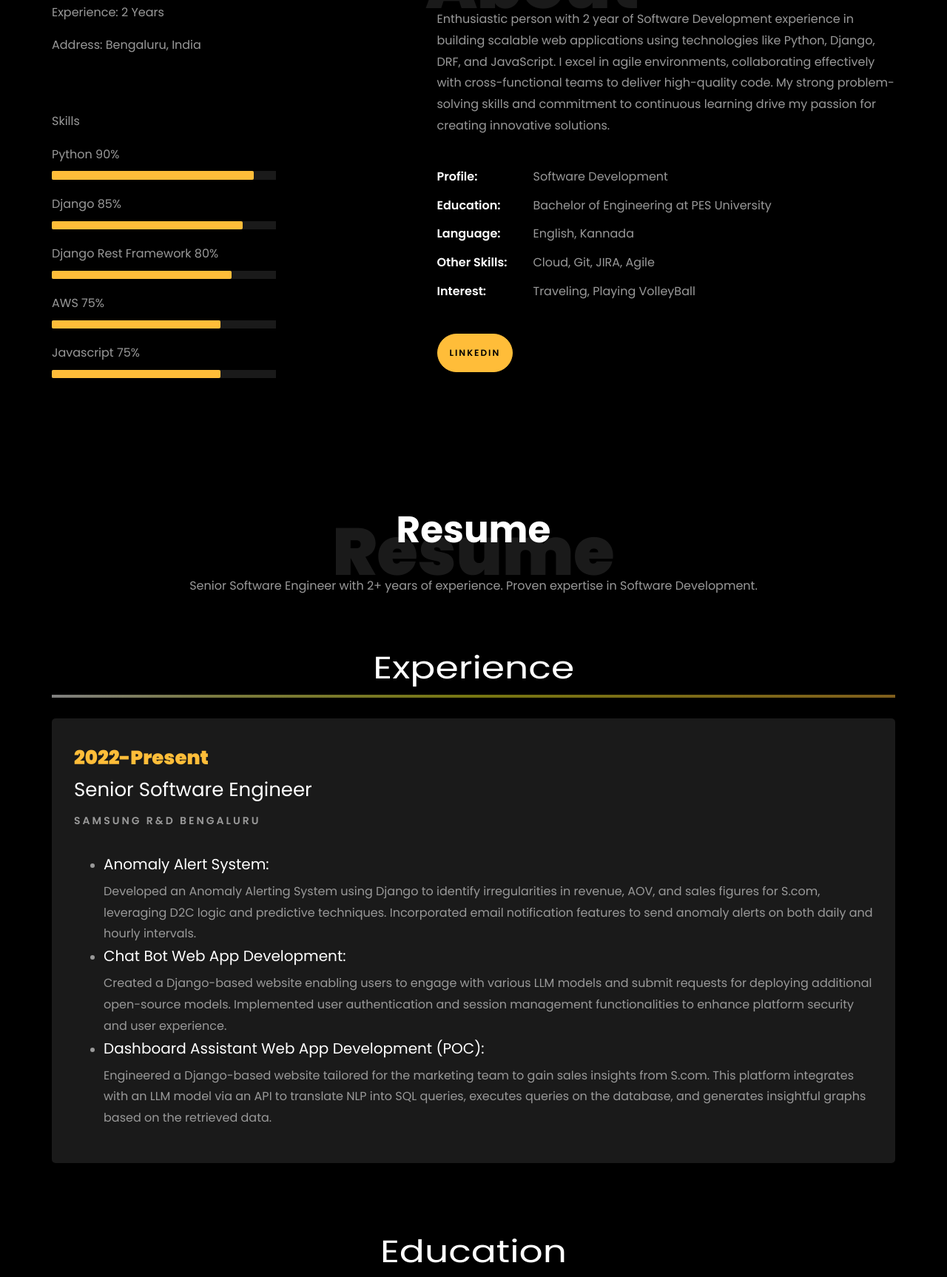
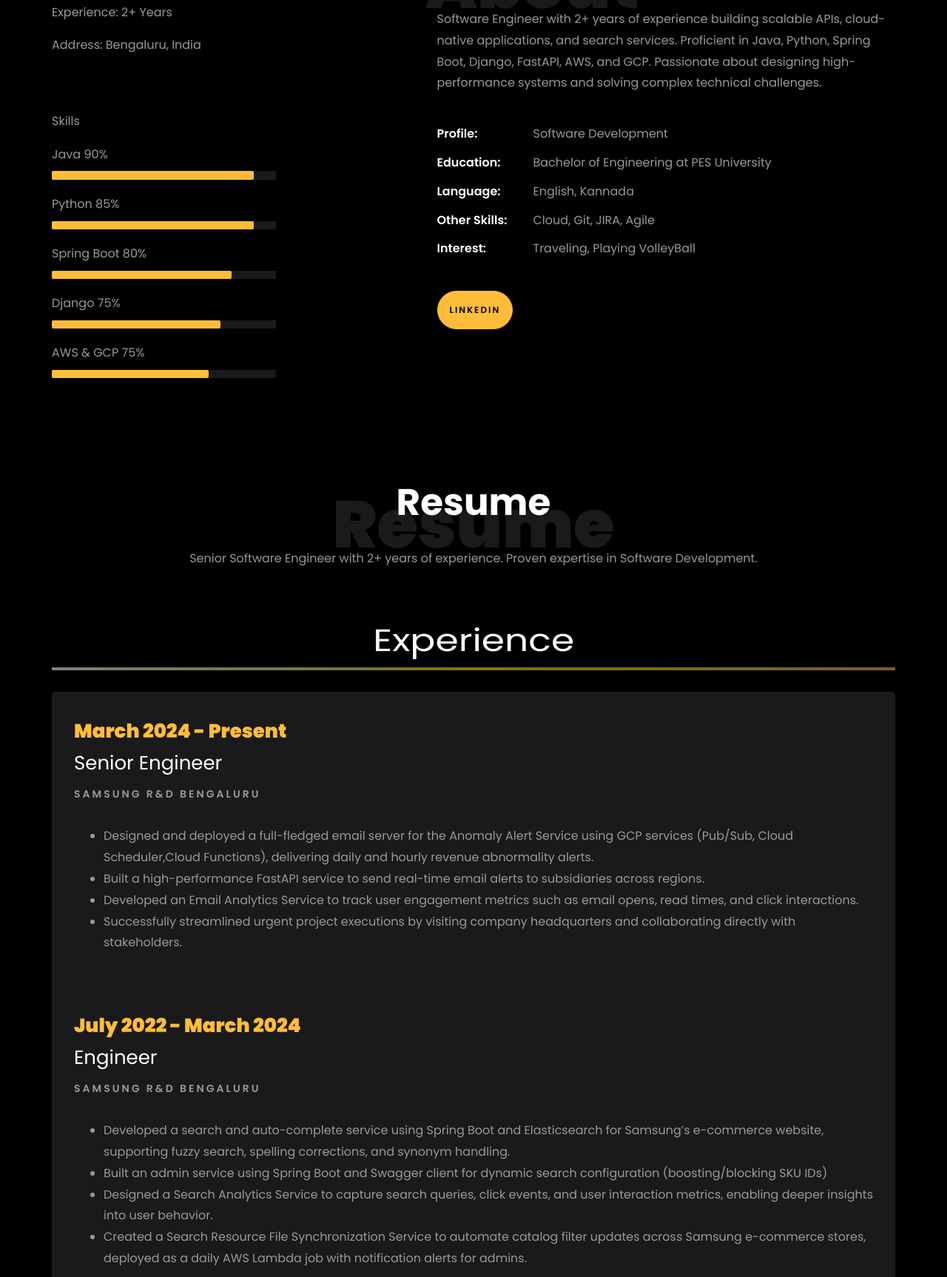
Before and after one commit to ishwar2000/ishwar2000.github.io, a plain HTML site: page index.html in a window 1280 px wide. Shown: the part 949-2675 px from the top of the page at 74% size. Drawn offline with Linux system fonts and the light colour scheme; files whose address does not match are found by name.

Commit message:
Update index.html
updated

```diff
--- a/index.html
+++ b/index.html
@@ -235,7 +235,7 @@
 									  <div class="about-info">
 										<p><span class="title-s">Name: </span> <span>Ishwar Patgar</span></p>
 										<p><span class="title-s">Job Role: </span> <span>Senior Software Engineer</span></p>
-										<p><span class="title-s">Experience: </span> <span>2 Years </span></p>
+										<p><span class="title-s">Experience: </span> <span>2+ Years </span></p>
 										<p><span class="title-s">Address: </span> <span>Bengaluru, India</span></p>
 										<br>
 										<br>
@@ -245,26 +245,26 @@
 
 								<div class="skill-mf">
 									<p class="title-s">Skills</p>
-									<span>Python</span> <span class="pull-right">90%</span>
+									<span>Java</span> <span class="pull-right">90%</span>
 									<div class="progress">
 										<div class="progress-bar" role="progressbar" style="width: 90%;" aria-valuenow="95" aria-valuemin="0"
 											aria-valuemax="100"></div>
 									</div>
 
-									<span>Django</span> <span class="pull-right">85%</span>
+									<span>Python</span> <span class="pull-right">85%</span>
 									<div class="progress">
-										<div class="progress-bar" role="progressbar" style="width: 85%" aria-valuenow="85" aria-valuemin="0"
+										<div class="progress-bar" role="progressbar" style="width: 90%" aria-valuenow="85" aria-valuemin="0"
 											aria-valuemax="100"></div>
 									</div>
 
-									<span>Django Rest Framework</span> <span class="pull-right">80%</span>
+									<span>Spring Boot </span> <span class="pull-right">80%</span>
 									<div class="progress">
 										<div class="progress-bar" role="progressbar" style="width: 80%" aria-valuenow="85" aria-valuemin="0"
 											aria-valuemax="100"></div>
 									</div>
 
 
-									<span>AWS</span> <span class="pull-right">75%</span>
+									<span>Django</span> <span class="pull-right">75%</span>
 									<div class="progress">
 										<div class="progress-bar" role="progressbar" style="width: 75%" aria-valuenow="90" aria-valuemin="0"
 											aria-valuemax="100"></div>
@@ -272,9 +272,9 @@
 
 
 
-									<span>Javascript</span> <span class="pull-right">75%</span>
+									<span>AWS & GCP</span> <span class="pull-right">75%</span>
 									<div class="progress">
-										<div class="progress-bar" role="progressbar" style="width: 75%" aria-valuenow="80" aria-valuemin="0"
+										<div class="progress-bar" role="progressbar" style="width: 70%" aria-valuenow="80" aria-valuemin="0"
 											aria-valuemax="100"></div>
 									</div>
 								</div>
@@ -289,9 +289,9 @@
 								<h1 class="big">About</h1>
 								<h2 class="mb-4">About Me</h2>
 
-								<p>Enthusiastic person with 2 year of Software Development experience in building scalable web applications using technologies like Python, Django, DRF, and JavaScript.
-									I excel in agile environments, collaborating effectively with cross-functional teams to deliver high-quality code.
-									My strong problem-solving skills and commitment to continuous learning drive my passion for creating innovative solutions.</p>
+								<p>Software Engineer with 2+ years of experience building scalable APIs, cloud-native applications, and search services. Proficient
+								 in Java, Python, Spring Boot, Django, FastAPI, AWS, and GCP. Passionate about designing high-performance systems and
+								 solving complex technical challenges.</p>
 								<ul class="about-info mt-4 px-md-0 px-2">
 									<li class="d-flex"><span>Profile:</span> <span>Software Development</span></li>
 
@@ -339,21 +339,41 @@
 		<div class="row">
 				<div class="col-md-13">
 					<div class="resume-wrap ftco-animate">
-						<span class="date">2022-Present</span>
-						<h2>Senior Software Engineer</h2>
+						<span class="date">March 2024 - Present</span>
+						<h2>Senior Engineer</h2>
 						<span class="position">Samsung R&D Bengaluru</span>
 						<br><br>
 							<ul>
-								<li><h5>Anomaly Alert System:</h5> Developed an Anomaly Alerting System using Django to identify irregularities in revenue,
-									AOV, and sales figures for S.com, leveraging D2C logic and predictive techniques. Incorporated email notification
-									features to send anomaly alerts on both daily and hourly intervals.</li>
-								<li><h5>Chat Bot Web App Development:</h5> Created a Django-based website enabling users to engage with various LLM models
-									and submit requests for deploying additional open-source models. Implemented user authentication and session
-									management functionalities to enhance platform security and user experience.</li>
-								<li><h5>Dashboard Assistant Web App Development (POC):</h5> Engineered a Django-based website tailored for the marketing
-									team to gain sales insights from S.com. This platform integrates with an LLM model via an API to translate NLP into
-									SQL queries, executes queries on the database, and generates insightful graphs based on the retrieved data.
-									</li>
+								<li> Designed and deployed a full-fledged email server for the Anomaly Alert Service using GCP services (Pub/Sub, Cloud Scheduler,Cloud Functions), delivering daily and hourly revenue abnormality alerts.</li>
+								<li>Built a high-performance FastAPI service to send real-time email alerts to subsidiaries across regions.</li>
+								<li>Developed an Email Analytics Service to track user engagement metrics such as email opens, read times, and click interactions.</li>
+								<li> Successfully streamlined urgent project executions by visiting company headquarters and collaborating directly with stakeholders.</li>
+
+							</ul>
+						</p>
+						<br><br>
+						<span class="date">July 2022 - March 2024</span>
+						<h2>Engineer</h2>
+						<span class="position">Samsung R&D Bengaluru</span>
+						<br><br>
+							<ul>
+								<li> Developed a search and auto-complete service using Spring Boot and Elasticsearch for Samsung’s e-commerce website, supporting fuzzy search, spelling corrections, and synonym handling.</li>
+								<li>Built an admin service using Spring Boot and Swagger client for dynamic search configuration (boosting/blocking SKU IDs)</li>
+								<li>Designed a Search Analytics Service to capture search queries, click events, and user interaction metrics, enabling deeper insights into user behavior.</li>
+								<li>  Created a Search Resource File Synchronization Service to automate catalog filter updates across Samsung e-commerce stores, deployed as a daily AWS Lambda job with notification alerts for admins.</li>
+
+							</ul>
+						</p>
+						<br><br>
+						<span class="date">March 2024 - Present</span>
+						<h2>Internship</h2>
+						<span class="position">Samsung R&D Bengaluru</span>
+						<br><br>
+							<ul>
+								<li> Developed APIs using FastAPI to facilitate communication with a personal knowledge graph powering personalized chatbot interactions.</li>
+								<li> Created comprehensive API documentation using Swagger to enable seamless integration and developer onboarding.</li>
+
+
 							</ul>
 						</p>
 					</div>
```
